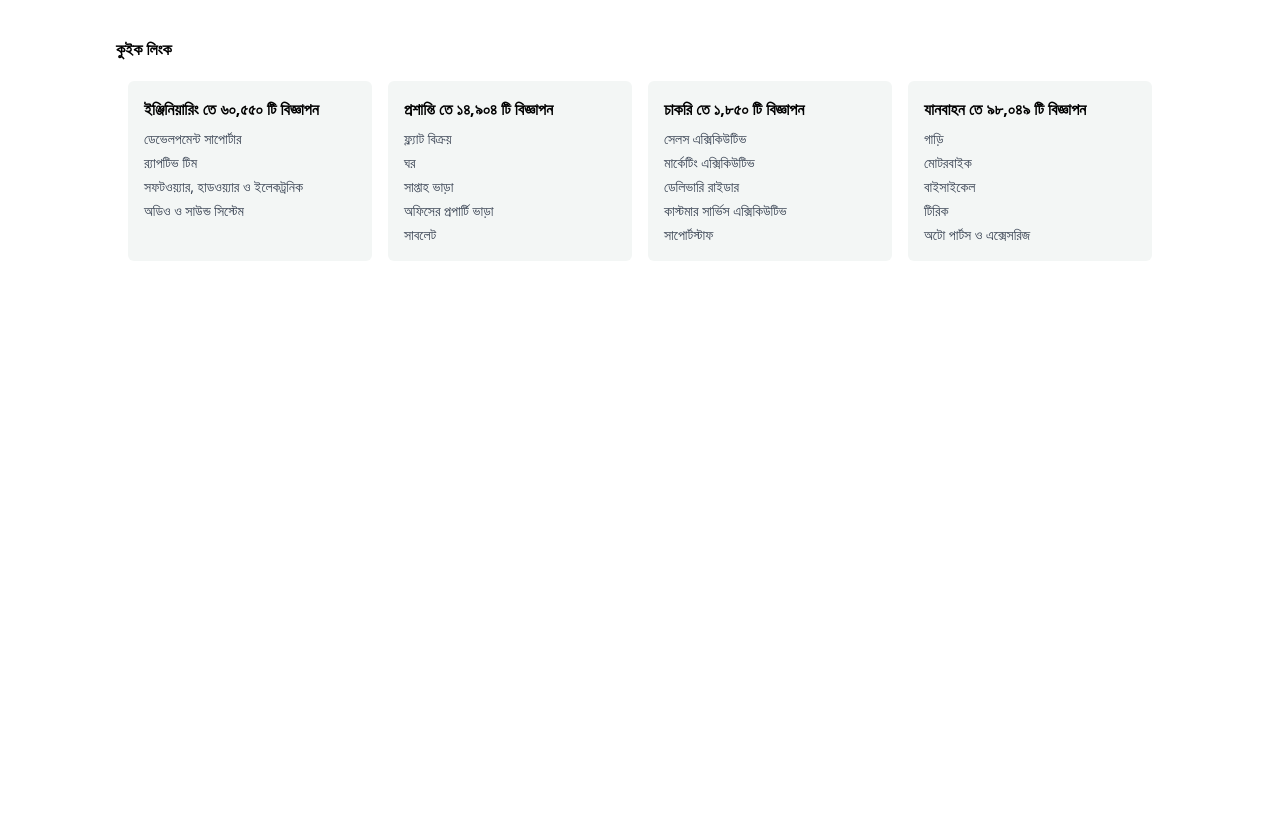
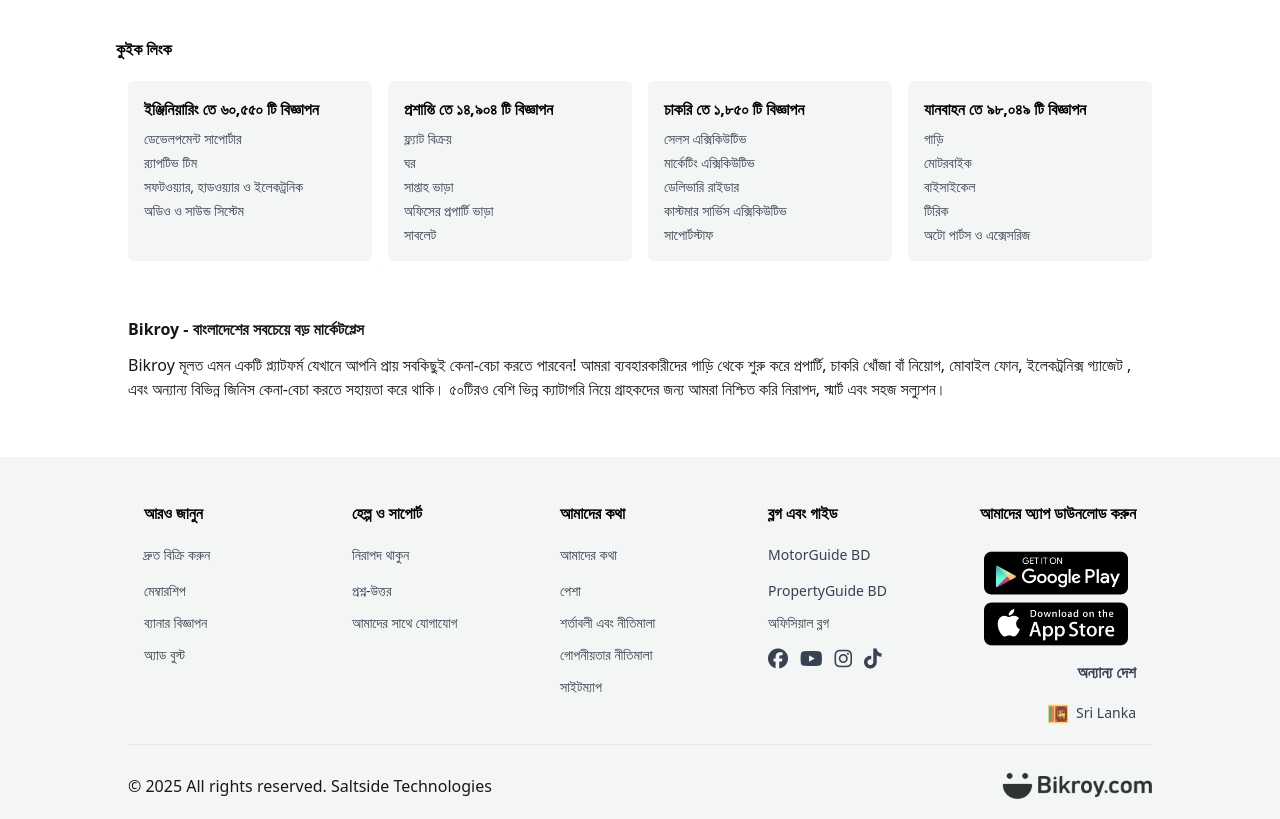
Before and after one commit to Nahid-Hasan-Utsob/Bicroy-Dot-Com-clone, a plain HTML site: page index.html in a window 1280 px wide. Shown: the part 1411-2230 px from the top of the page. Before the commit the page ends 1672 px from the top, so only its background shows below. Drawn offline with nearby package versions, Linux system fonts and the light colour scheme.

Commit message:
comple for desktop only

```diff
--- a/index.html
+++ b/index.html
@@ -599,10 +599,115 @@
 
       </section>
 
+      <!-- details section start -->
+      <section class="my-14">
+        <div>
+          <h1 class="text-base font-semibold pb-3">Bikroy - বাংলাদেশের সবচেয়ে বড় মার্কেটপ্লেস</h1>
+          <p>Bikroy মূলত এমন একটি প্ল্যাটফর্ম যেখানে আপনি প্রায় সবকিছুই কেনা-বেচা করতে পারবেন! আমরা ব্যবহারকারীদের
+            গাড়ি থেকে শুরু করে প্রপার্টি, চাকরি খোঁজা বাঁ নিয়োগ, মোবাইল ফোন, ইলেকট্রনিক্স গ্যাজেট , এবং অন্যান্য
+            বিভিন্ন জিনিস কেনা-বেচা করতে সহায়তা করে থাকি। ৫০টিরও বেশি ভিন্ন ক্যাটাগরি নিয়ে গ্রাহকদের জন্য আমরা নিশ্চিত
+            করি নিরাপদ, স্মার্ট এবং সহজ সল্যুশন। </p>
+        </div>
+      </section>
 
 
 
     </section>
+
+
+    <section class="bg-[#f3f6f5]">
+
+
+
+      <section class="max-w-screen-lg mx-auto py-7">
+
+        <section class="grid grid-cols-2 sm:grid-cols-5 gap-4 justify-evenly">
+
+
+        <div class=" p-4  rounded-md ">
+          <h2 class="text-md font-semibold mb-2 pb-3">
+            <a href="/engineering" class="text-black hover:underline">আরও জানুন</a>
+          </h2>
+          <div class="text-sm text-gray-700 space-y-1 flex flex-col gap-2">
+            <a href="/dev-supporter" class="block hover:underline">দ্রুত বিক্রি করুন</a>
+            <a href="/raptive-team" class="block hover:underline">মেম্বারশিপ</a>
+            <a href="/software-hardware" class="block hover:underline">ব্যানার বিজ্ঞাপন</a>
+            <a href="/audio-sound" class="block hover:underline">অ্যাড বুস্ট</a>
+          </div>
+        </div>
+
+        <div class=" p-4  rounded-md ">
+          <h2 class="text-md font-semibold mb-2 pb-3">
+            <a href="/engineering" class="text-black hover:underline">হেল্প ও সাপোর্ট</a>
+          </h2>
+          <div class="text-sm text-gray-700 space-y-1 flex flex-col gap-2">
+            <a href="/raptive-team" class="block hover:underline">নিরাপদ থাকুন</a>
+            <a href="/software-hardware" class="block hover:underline">প্রশ্ন-উত্তর</a>
+            <a href="/audio-sound" class="block hover:underline">আমাদের সাথে যোগাযোগ</a>
+          </div>
+        </div>
+
+        <div class=" p-4  rounded-md ">
+          <h2 class="text-md font-semibold mb-2 pb-3">
+            <a href="/engineering" class="text-black hover:underline">আমাদের কথা</a>
+          </h2>
+          <div class="text-sm text-gray-700 space-y-1 flex flex-col gap-2">
+            <a href="/dev-supporter" class="block hover:underline">আমাদের কথা</a>
+            <a href="/raptive-team" class="block hover:underline">পেশা</a>
+            <a href="/software-hardware" class="block hover:underline">শর্তাবলী এবং নীতিমালা</a>
+            <a href="/audio-sound" class="block hover:underline">গোপনীয়তার নীতিমালা</a>
+            <a href="/audio-sound" class="block hover:underline">সাইটম্যাপ</a>
+          </div>
+        </div>
+
+        <div class=" p-4  rounded-md ">
+          <h2 class="text-md font-semibold mb-2 pb-3">
+            <a href="/engineering" class="text-black hover:underline">ব্লগ এবং গাইড</a>
+          </h2>
+          <div class="text-sm text-gray-700 space-y-1 flex flex-col gap-2">
+            <a href="/dev-supporter" class="block hover:underline">MotorGuide BD</a>
+            <a href="/raptive-team" class="block hover:underline">PropertyGuide BD</a>
+            <a href="/audio-sound" class="block hover:underline">অফিসিয়াল ব্লগ</a>
+         <div class="flex gap-3 text-xl">
+             <a href="/audio-sound" class="block hover:underline"><i class="fa-brands fa-facebook"></i></a>
+            <a href="/audio-sound" class="block hover:underline"><i class="fa-brands fa-youtube"></i></a>
+            <a href="/audio-sound" class="block hover:underline"><i class="fa-brands fa-instagram"></i></a>
+            <a href="/audio-sound" class="block hover:underline"><i class="fa-brands fa-tiktok"></i></a>
+         </div>
+          </div>
+        </div>
+
+        <div class=" p-4  rounded-md text-end ">
+          <h2 class="text-md font-semibold mb-2 pb-3 text-end">
+            <a href="/engineering" class="text-black hover:underline ">আমাদের অ্যাপ ডাউনলোড করুন</a>
+          </h2>
+
+          <div>
+            <a href=""><img src="icons/pngegg.png"  alt=""></a>
+          </div>
+          <div class="text-sm text-gray-700 space-y-1 flex flex-col gap-2 mt-2">
+            <a href="/dev-supporter" class="block hover:underline text-base font-semibold">অন্যান্য দেশ</a>
+            <a href="/dev-supporter" class="block hover:underline"> <img src="icons/sri-lanka.png" class="w-7 h-7 inline-block pr-2" alt="">Sri Lanka</a>
+
+          </div>
+        </div>
+
+      </section>
+      <hr>
+         </section>
+
+        <footer class="flex items-center justify-between max-w-screen-lg mx-auto pb-5">
+          <div>
+            <h1> ©  2025 All rights reserved. Saltside Technologies</h1>
+          </div>
+          <div>
+            <img src="icons/footer-2x-dbac45ae.png" class="w-[150px]" alt="">
+          </div>
+        </footer>
+         </section>
+
+
+
 
 
   </main>
```
Also changed, not shown: icons/footer-2x-dbac45ae.png (added), icons/pngegg.png (added), icons/sri-lanka.png (added). Lines whose indentation alone changed are shown as unchanged.
